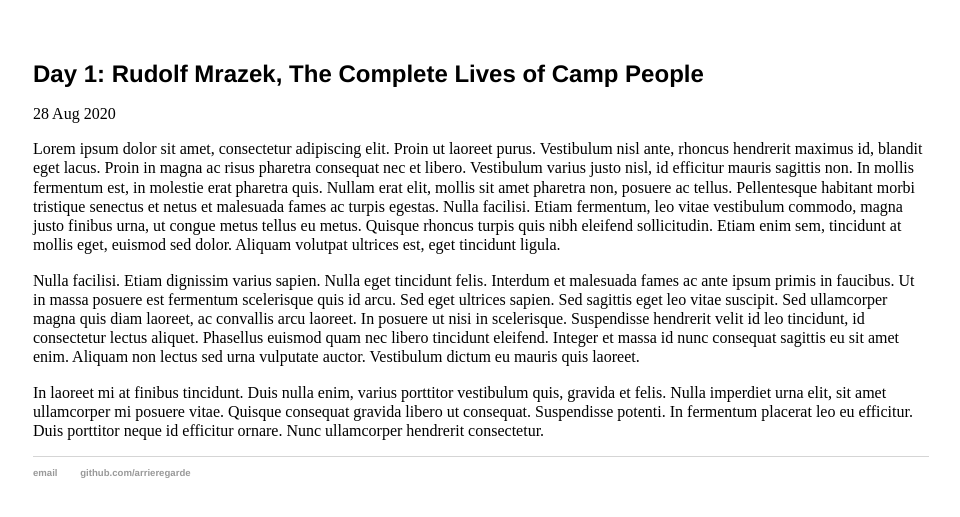
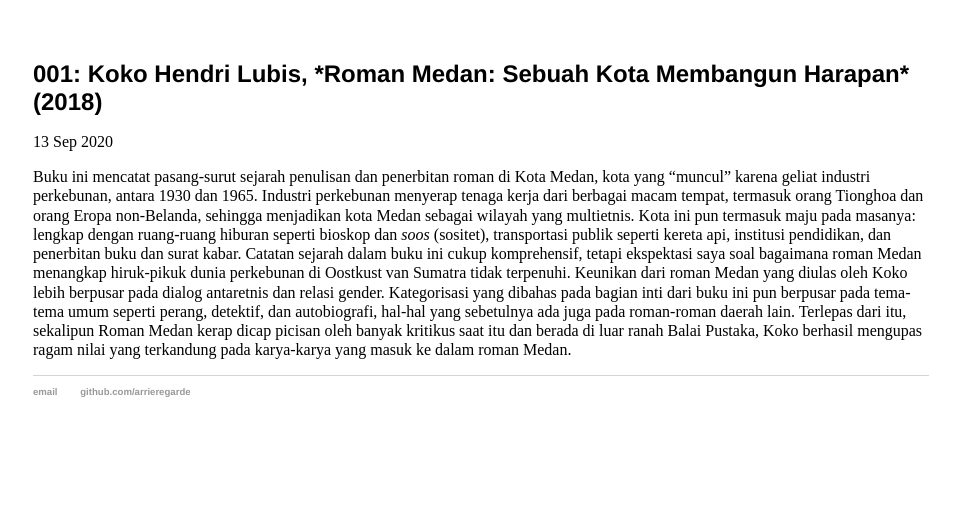
Before and after one commit to arrieregarde/arrieregarde.github.io, a Jekyll site: the page built from _posts/2020-08-28-Day-1.md, in a window 1280 px wide. Shown: the top 517 px of the page, without its empty margins (159-1119 px from the left). Built offline with Jekyll 4.4.1, drawn with Linux system fonts in a browser that asks for light colours.

Commit message:
Update 2020-08-28-Day-1.md

```diff
--- a/_posts/2020-08-28-Day-1.md
+++ b/_posts/2020-08-28-Day-1.md
@@ -1,10 +1,7 @@
 ---
 layout: post
-title: "Day 1: Rudolf Mrazek, The Complete Lives of Camp People"
-date: 2020-08-28
+title: "001: Koko Hendri Lubis, *Roman Medan: Sebuah Kota Membangun Harapan* (2018)"
+date: 2020-09-13
 ---
-Lorem ipsum dolor sit amet, consectetur adipiscing elit. Proin ut laoreet purus. Vestibulum nisl ante, rhoncus hendrerit maximus id, blandit eget lacus. Proin in magna ac risus pharetra consequat nec et libero. Vestibulum varius justo nisl, id efficitur mauris sagittis non. In mollis fermentum est, in molestie erat pharetra quis. Nullam erat elit, mollis sit amet pharetra non, posuere ac tellus. Pellentesque habitant morbi tristique senectus et netus et malesuada fames ac turpis egestas. Nulla facilisi. Etiam fermentum, leo vitae vestibulum commodo, magna justo finibus urna, ut congue metus tellus eu metus. Quisque rhoncus turpis quis nibh eleifend sollicitudin. Etiam enim sem, tincidunt at mollis eget, euismod sed dolor. Aliquam volutpat ultrices est, eget tincidunt ligula.
-
-Nulla facilisi. Etiam dignissim varius sapien. Nulla eget tincidunt felis. Interdum et malesuada fames ac ante ipsum primis in faucibus. Ut in massa posuere est fermentum scelerisque quis id arcu. Sed eget ultrices sapien. Sed sagittis eget leo vitae suscipit. Sed ullamcorper magna quis diam laoreet, ac convallis arcu laoreet. In posuere ut nisi in scelerisque. Suspendisse hendrerit velit id leo tincidunt, id consectetur lectus aliquet. Phasellus euismod quam nec libero tincidunt eleifend. Integer et massa id nunc consequat sagittis eu sit amet enim. Aliquam non lectus sed urna vulputate auctor. Vestibulum dictum eu mauris quis laoreet.
-
-In laoreet mi at finibus tincidunt. Duis nulla enim, varius porttitor vestibulum quis, gravida et felis. Nulla imperdiet urna elit, sit amet ullamcorper mi posuere vitae. Quisque consequat gravida libero ut consequat. Suspendisse potenti. In fermentum placerat leo eu efficitur. Duis porttitor neque id efficitur ornare. Nunc ullamcorper hendrerit consectetur.
+Buku ini mencatat pasang-surut sejarah penulisan dan penerbitan roman di Kota Medan, kota yang "muncul" karena geliat industri perkebunan, antara 1930 dan 1965. Industri perkebunan menyerap tenaga kerja dari berbagai macam tempat, termasuk orang Tionghoa dan orang Eropa non-Belanda, sehingga menjadikan kota Medan sebagai wilayah yang multietnis. Kota ini pun termasuk maju pada masanya: lengkap dengan ruang-ruang hiburan seperti bioskop dan *soos* (sositet), transportasi publik seperti kereta api, institusi pendidikan, dan penerbitan buku dan surat kabar.
+Catatan sejarah dalam buku ini cukup komprehensif, tetapi ekspektasi saya soal bagaimana roman Medan menangkap hiruk-pikuk dunia perkebunan di Oostkust van Sumatra tidak terpenuhi. Keunikan dari roman Medan yang diulas oleh Koko lebih berpusar pada dialog antaretnis dan relasi gender. Kategorisasi yang dibahas pada bagian inti dari buku ini pun berpusar pada tema-tema umum seperti perang, detektif, dan autobiografi, hal-hal yang sebetulnya ada juga pada roman-roman daerah lain. Terlepas dari itu, sekalipun Roman Medan kerap dicap picisan oleh banyak kritikus saat itu dan berada di luar ranah Balai Pustaka, Koko berhasil mengupas ragam nilai yang terkandung pada karya-karya yang masuk ke dalam roman Medan.
```
